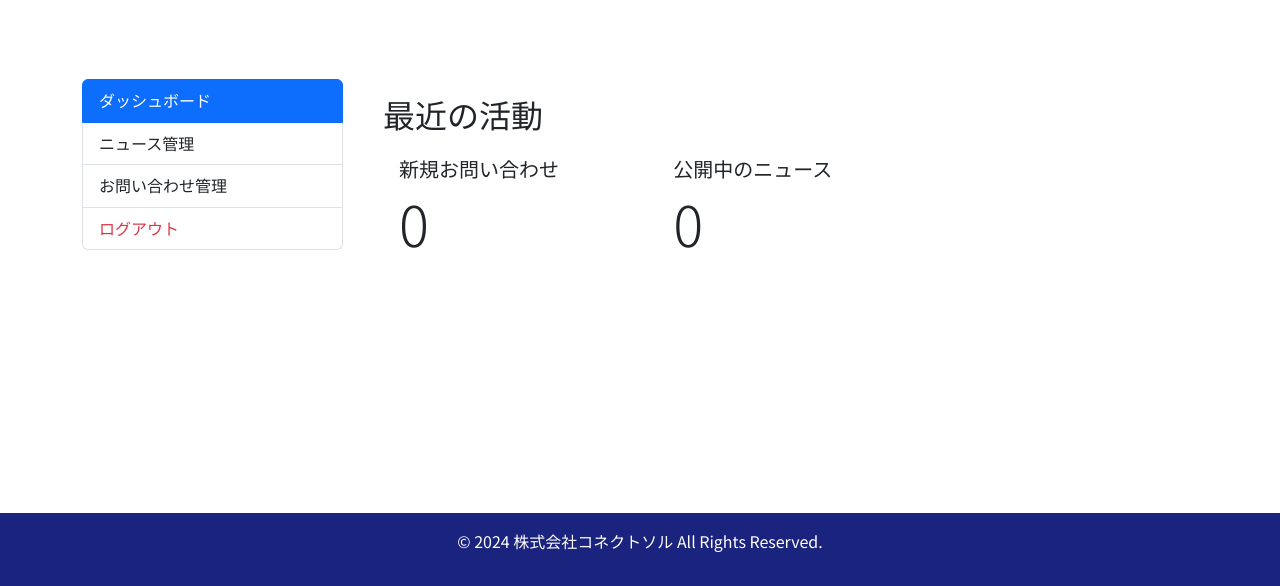
After one commit to Rio2Ryo/Python, a Flask app: page /admin/dashboard in a window 1280 px wide. The commit adds this page. Shown: the part 641-1227 px from the top of the page. Run offline with Flask 3, Linux system fonts and the light colour scheme; a user stored in the database is signed in.

```diff
--- a/app.py
+++ b/app.py
@@ -5,6 +5,8 @@ from datetime import datetime
 from flask import Flask, render_template, request, flash, redirect, url_for
 from flask_sqlalchemy import SQLAlchemy
 from sqlalchemy.orm import DeclarativeBase
+from flask_login import LoginManager, login_user, logout_user, login_required, current_user
+from werkzeug.security import generate_password_hash, check_password_hash
 
 class Base(DeclarativeBase):
     pass
@@ -44,7 +46,16 @@ app.config['MAIL_SSL_CONTEXT'] = context
 db.init_app(app)
 mail = Mail(app)
 
-from models import News, Contact
+# Initialize Flask-Login
+login_manager = LoginManager()
+login_manager.init_app(app)
+login_manager.login_view = 'admin_login'
+
+from models import News, Contact, Admin
+
+@login_manager.user_loader
+def load_user(user_id):
+    return Admin.query.get(int(user_id))
 
 @app.route('/')
 def index():
@@ -150,5 +161,59 @@ def contact():
         return redirect(url_for('contact'))
     return render_template('contact.html')
 
+# Admin routes
+@app.route('/admin/login', methods=['GET', 'POST'])
+def admin_login():
+    if current_user.is_authenticated:
+        return redirect(url_for('admin_dashboard'))
+
+    if request.method == 'POST':
+        username = request.form.get('username')
+        password = request.form.get('password')
+
+        user = Admin.query.filter_by(username=username).first()
+        if user and check_password_hash(user.password_hash, password):
+            login_user(user)
+            return redirect(url_for('admin_dashboard'))
+
+        flash('ユーザー名またはパスワードが正しくありません。', 'danger')
+    return render_template('admin/login.html')
+
+@app.route('/admin/logout')
+@login_required
+def admin_logout():
+    logout_user()
+    return redirect(url_for('admin_login'))
+
+@app.route('/admin/dashboard')
+@login_required
+def admin_dashboard():
+    news_count = News.query.count()
+    contacts_count = Contact.query.filter_by(status='新規').count()
+    return render_template('admin/dashboard.html',
+                         news_count=news_count,
+                         contacts_count=contacts_count)
+
+@app.route('/admin/news')
+@login_required
+def admin_news():
+    news_items = News.query.order_by(News.date.desc()).all()
+    return render_template('admin/news.html', news_items=news_items)
+
+@app.route('/admin/contacts')
+@login_required
+def admin_contacts():
+    contacts = Contact.query.order_by(Contact.date.desc()).all()
+    return render_template('admin/contacts.html', contacts=contacts)
+
 with app.app_context():
     db.create_all()
+    # Create default admin user if not exists
+    if not Admin.query.filter_by(username='admin').first():
+        admin = Admin(
+            username='admin',
+            email='admin@example.com',
+            password_hash=generate_password_hash('admin123')
+        )
+        db.session.add(admin)
+        db.session.commit()
--- a/pyproject.toml
+++ b/pyproject.toml
@@ -9,4 +9,6 @@ dependencies = [
     "flask-sqlalchemy>=3.1.1",
     "psycopg2-binary>=2.9.10",
     "flask-mail>=0.10.0",
+    "flask-login>=0.6.3",
+    "werkzeug>=3.1.3",
 ]
--- a/static/css/style.css
+++ b/static/css/style.css
@@ -191,8 +191,18 @@ body {
 }
 
 .navbar {
-  background-color: rgba(26, 35, 126, 0.9);
+  background-color: var(--primary);
   padding: 1rem 2rem;
+  transition: background-color 0.3s ease;
+}
+
+.navbar.scrolled {
+  background-color: var(--primary);
+}
+
+/* ヒーローセクションの上部に余白を追加 */
+.hero {
+  padding-top: 120px;
 }
 
 .navbar-brand {
@@ -307,7 +317,7 @@ body {
 }
 
 .footer {
-  background-color: var(--navy);
+  background-color: var(--primary);
   color: var(--text-light);
   padding: 1rem 0;
   margin-top: 5rem;
--- a/static/js/main.js
+++ b/static/js/main.js
@@ -1,4 +1,14 @@
 document.addEventListener('DOMContentLoaded', function() {
+    // ナビゲーションバーのスクロール効果
+    window.addEventListener('scroll', function() {
+        const navbar = document.querySelector('.navbar');
+        if (window.scrollY > 50) {
+            navbar.classList.add('scrolled');
+        } else {
+            navbar.classList.remove('scrolled');
+        }
+    });
+
     // Smooth scrolling
     document.querySelectorAll('a[href^="#"]').forEach(anchor => {
         anchor.addEventListener('click', function (e) {
--- /dev/null
+++ b/templates/admin/dashboard.html
@@ -0,0 +1,59 @@
+{% extends "base.html" %}
+
+{% block content %}
+<div class="hero" style="background-image: url('https://images.unsplash.com/photo-1451187580459-43490279c0fa');">
+    <div class="container">
+        <div class="hero-content">
+            <h1 class="display-4">管理ダッシュボード</h1>
+        </div>
+    </div>
+</div>
+
+<section class="section">
+    <div class="container">
+        <div class="row">
+            <div class="col-md-3">
+                <div class="list-group">
+                    <a href="{{ url_for('admin_dashboard') }}" class="list-group-item list-group-item-action active">
+                        ダッシュボード
+                    </a>
+                    <a href="{{ url_for('admin_news') }}" class="list-group-item list-group-item-action">
+                        ニュース管理
+                    </a>
+                    <a href="{{ url_for('admin_contacts') }}" class="list-group-item list-group-item-action">
+                        お問い合わせ管理
+                    </a>
+                    <a href="{{ url_for('admin_logout') }}" class="list-group-item list-group-item-action text-danger">
+                        ログアウト
+                    </a>
+                </div>
+            </div>
+            <div class="col-md-9">
+                <div class="card">
+                    <div class="card-body">
+                        <h2 class="card-title">最近の活動</h2>
+                        <div class="row">
+                            <div class="col-md-4">
+                                <div class="card">
+                                    <div class="card-body">
+                                        <h5 class="card-title">新規お問い合わせ</h5>
+                                        <p class="card-text display-4">{{ contacts_count }}</p>
+                                    </div>
+                                </div>
+                            </div>
+                            <div class="col-md-4">
+                                <div class="card">
+                                    <div class="card-body">
+                                        <h5 class="card-title">公開中のニュース</h5>
+                                        <p class="card-text display-4">{{ news_count }}</p>
+                                    </div>
+                                </div>
+                            </div>
+                        </div>
+                    </div>
+                </div>
+            </div>
+        </div>
+    </div>
+</section>
+{% endblock %}
--- a/templates/index.html
+++ b/templates/index.html
@@ -13,7 +13,7 @@
 
 <section class="section">
     <div class="container">
-        <h2 class="section-title text-center">About us</h2>
+        <h2 class="section-title text-center mb-4">About us</h2>
         <div class="row align-items-center">
             <div class="col-md-6">
                 <img src="https://images.unsplash.com/photo-1681900525806-a7d3f266128c" alt="オフィス" class="img-fluid rounded">
```
Also changed, not shown: models.py (+8 -0 lines), templates/admin/login.html (added, +45 -0 lines), image.png, 1 other file.
